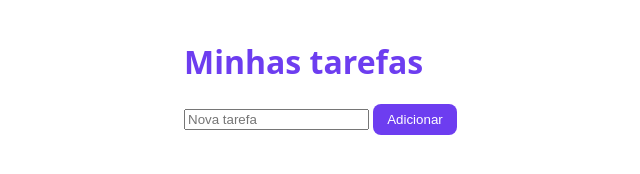
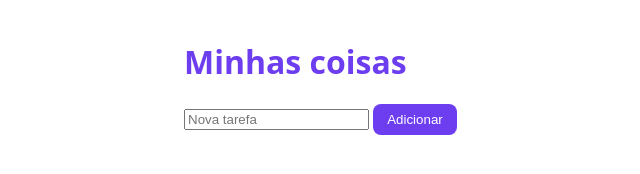
Before and after one commit to mtscostab/ci-playground, a website: page index.html in a window 1280 px wide. Shown: the full height of the page, 246-886 px from the left. Drawn offline with Linux system fonts and the light colour scheme.

Commit message:
Muda o título

```diff
--- a/index.html
+++ b/index.html
@@ -11,7 +11,7 @@
   </style>
 </head>
 <body>
-  <h1>Minhas tarefas</h1>
+  <h1>Minhas coisas</h1>
   <input id="novo" placeholder="Nova tarefa">
   <button id="add">Adicionar</button>
   <ul id="lista"></ul>
```
